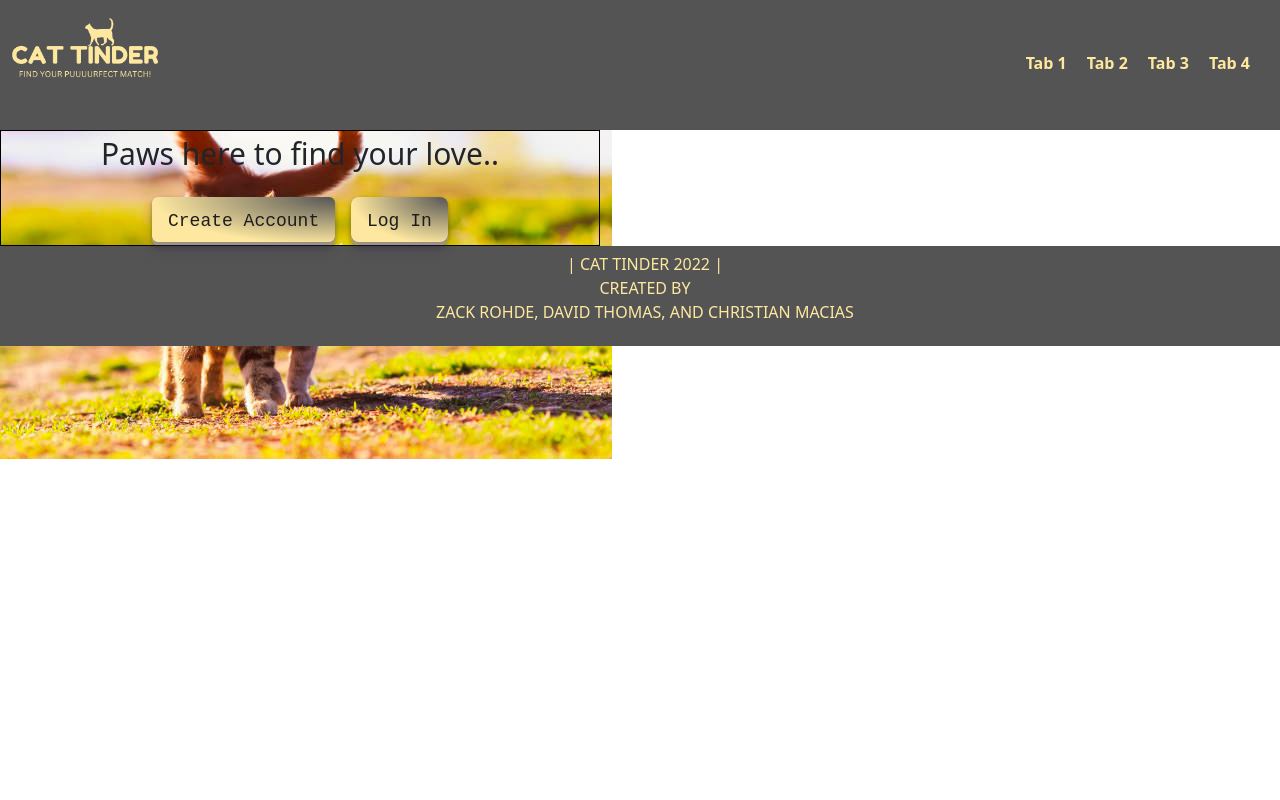
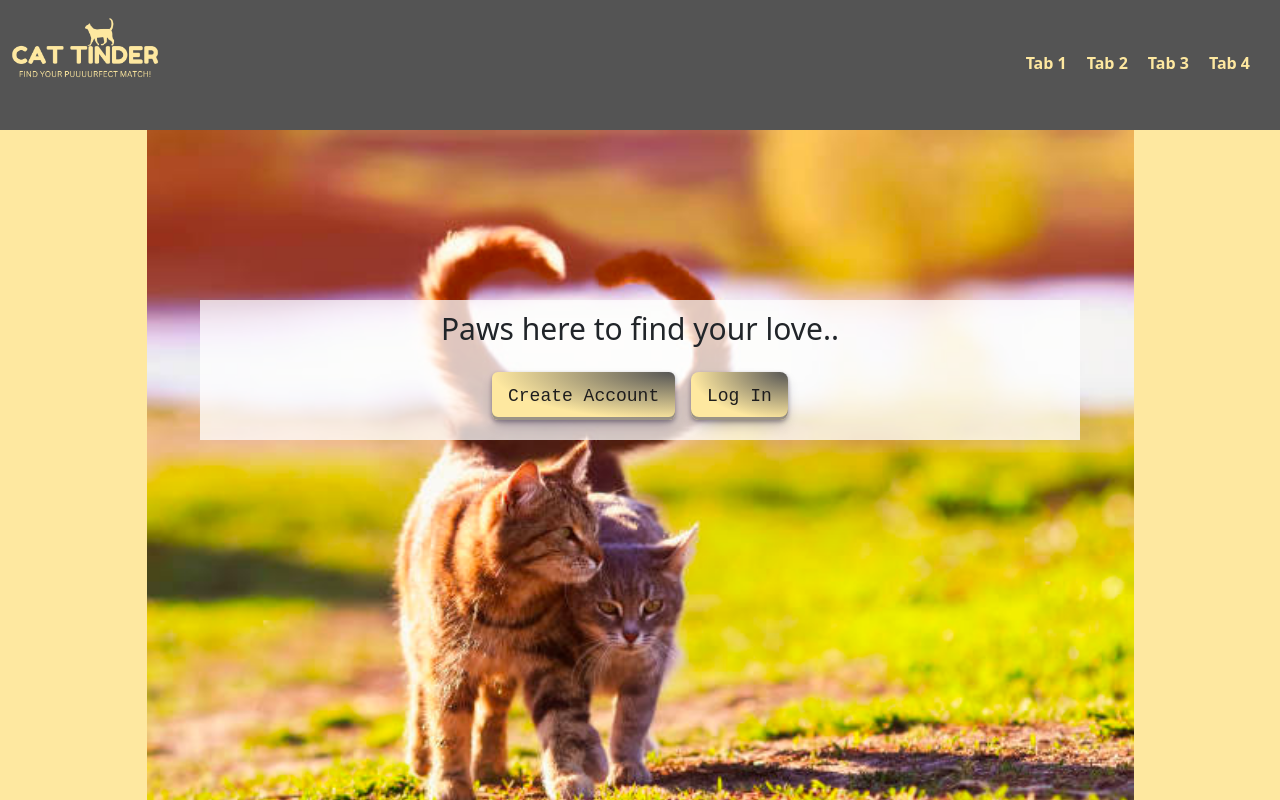
Before and after one commit to dthomas91/Cat-Tinder, a React (Create React App) app: page / in a window 1280 px wide. Shown: the top 800 px of the page. Built offline with nearby package versions, Linux system fonts and the light colour scheme.

Commit message:
added background image and adjusted intro box positioning

```diff
--- a/public/index.html
+++ b/public/index.html
@@ -24,7 +24,7 @@
       work correctly both with client-side routing and a non-root public URL.
       Learn how to configure a non-root public URL by running `npm run build`.
     -->
-    <title>React App</title>
+    <title>Cat Tinder</title>
   </head>
   <body>
     <noscript>You need to enable JavaScript to run this app.</noscript>
--- a/src/App.css
+++ b/src/App.css
@@ -1,5 +1,6 @@
 .App {
   text-align: center;
+
 }
 
 .App-logo {
--- a/src/pages/Home.js
+++ b/src/pages/Home.js
@@ -7,7 +7,9 @@ import '../stylesheets/home.css'
         <>
 <div className="home-body">
     <div className="home-intro">
+        <div className="p">
         <p>Paws here to find your love..</p>
+        </div>
     <div className="button-container">
         <div>
             <button className="button1">Create Account</button>
--- a/src/stylesheets/home.css
+++ b/src/stylesheets/home.css
@@ -1,25 +1,32 @@
 
-body {
+.home-body {
   background-image: url(/src/assets/homebackground.png);
   background-repeat: no-repeat;
-
+  background-size: contain;
+  background-position: center;
+  background-color: #fee8a0;
+  padding-bottom: 600px;
 }
 
 .home-intro {
-    border: solid 1px black;
     display: flex;
     height: auto;
-    width: 600px;
-    justify-content: center;
     flex-direction: column;
     align-items: center;
     font-size: 30px;
+    background-color: rgba(255, 255, 255, 0.75);
+    margin: 0 200px 0 200px;
+    position: relative; top:170px
 }
+
+
 .button-container {
     flex-direction: row;
     display:flex;
     border-radius: 8px;
+    margin-bottom: 20px;
 }
+
 .button1, .button2 {
   align-items: center;
   appearance: none;
```
Also changed, not shown: 1 other file (tests, documents, lock files or other folders).
